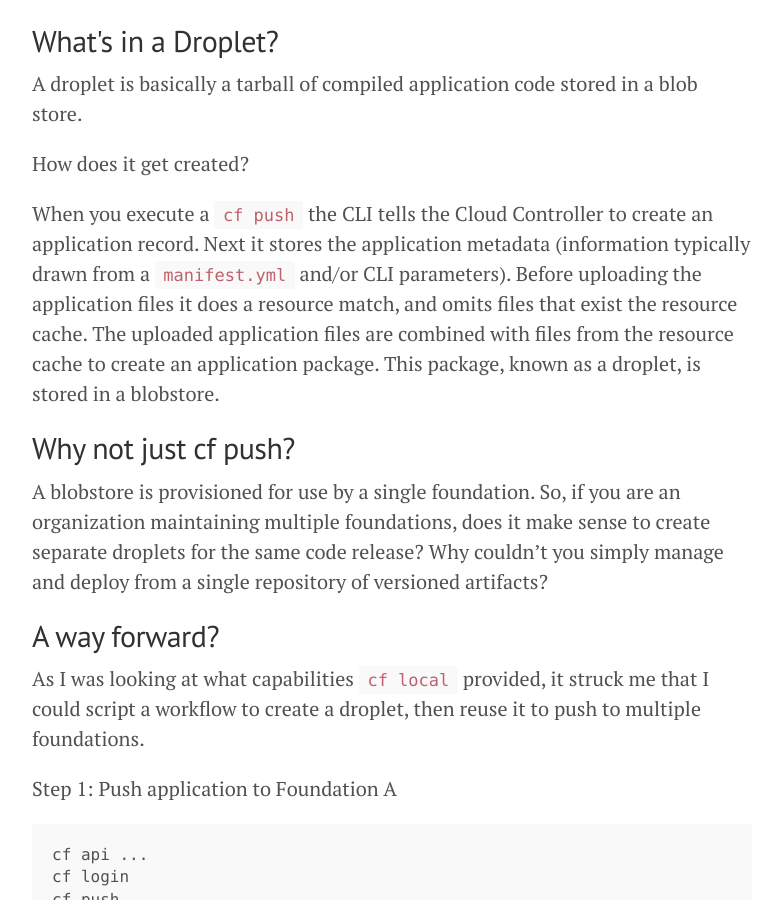
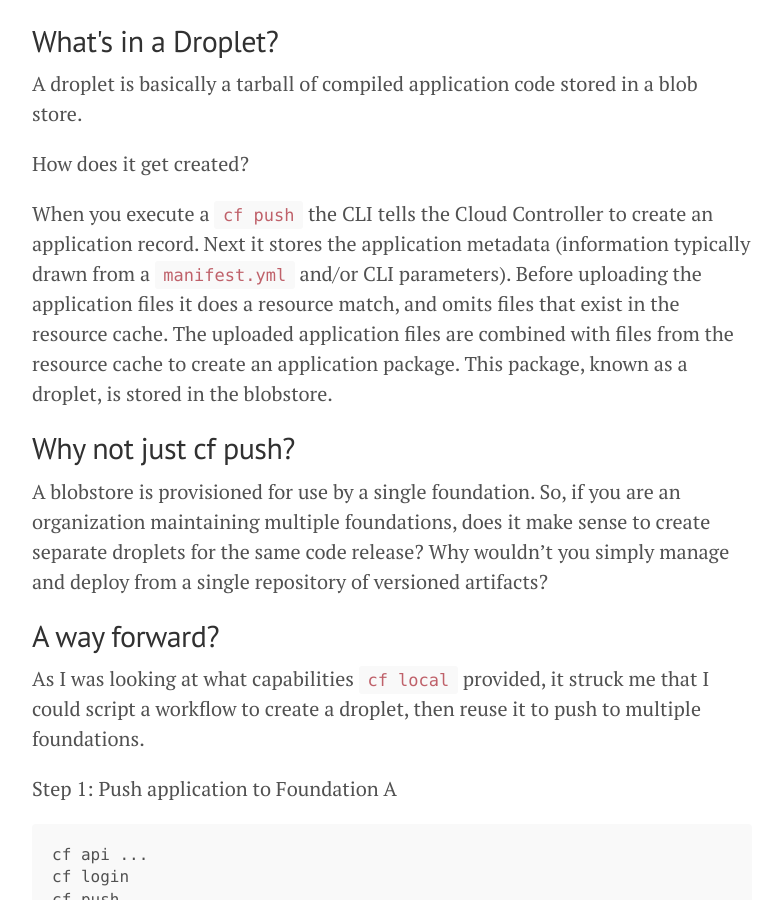
Before and after one commit to fastnsilver/fastnsilver.github.io, a Jekyll site: the page built from _posts/2018-04-27-cf-local-and-immutable-artifacts.md, in a window 1280 px wide and 900 px high, scrolled down 432 px. Shown: the whole window, without its empty margins (248-1028 px from the left). Built offline with Jekyll 4.4.1, drawn with Linux system fonts in a browser that asks for light colours.

Commit message:
Phrasing and grammar adjustments

```diff
--- a/_posts/2018-04-27-cf-local-and-immutable-artifacts.md
+++ b/_posts/2018-04-27-cf-local-and-immutable-artifacts.md
@@ -13,11 +13,11 @@
 
 How does it get created?
 
-When you execute a `cf push` the CLI tells the Cloud Controller to create an application record.  Next it stores the application metadata (information typically drawn from a `manifest.yml` and/or CLI parameters). Before uploading the application files it does a resource match, and omits files that exist the resource cache.  The uploaded application files are combined with files from the resource cache to create an application package.  This package, known as a droplet, is stored in a blobstore.
+When you execute a `cf push` the CLI tells the Cloud Controller to create an application record.  Next it stores the application metadata (information typically drawn from a `manifest.yml` and/or CLI parameters). Before uploading the application files it does a resource match, and omits files that exist in the resource cache.  The uploaded application files are combined with files from the resource cache to create an application package.  This package, known as a droplet, is stored in the blobstore.
 
 <h2>Why not just cf push?</h2>
 
-A blobstore is provisioned for use by a single foundation. So, if you are an organization maintaining multiple foundations, does it make sense to create separate droplets for the same code release? Why couldn't you simply manage and deploy from a single repository of versioned artifacts?
+A blobstore is provisioned for use by a single foundation. So, if you are an organization maintaining multiple foundations, does it make sense to create separate droplets for the same code release? Why wouldn't you simply manage and deploy from a single repository of versioned artifacts?
 
 <h2>A way forward?</h2>
 
```
